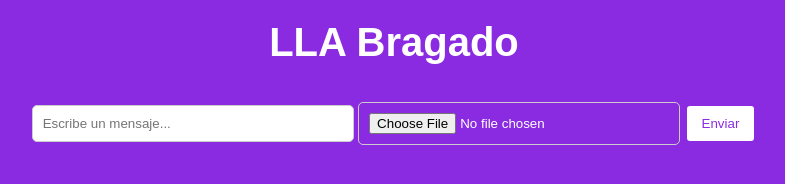
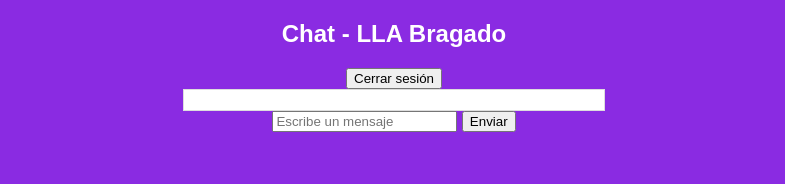
Before and after one commit to maxmoragas/chatprivado, a website: page chat.html in a window 1280 px wide. Shown: the whole page, without its empty margins (246-1031 px from the left). Drawn offline with Linux system fonts and the light colour scheme; no server answers.

Commit message:
Update chat.html

```diff
--- a/chat.html
+++ b/chat.html
@@ -3,20 +3,28 @@
 <head>
     <meta charset="UTF-8">
     <meta name="viewport" content="width=device-width, initial-scale=1.0">
-    <title>LLA Bragado - Chat</title>
-    <link rel="stylesheet" href="styles.css">
-    <link rel="icon" href="favicon.ico" type="image/x-icon">
+    <title>Chat - LLA Bragado</title>
+
+    <script src="https://www.gstatic.com/firebasejs/10.7.1/firebase-app.js"></script>
+    <script src="https://www.gstatic.com/firebasejs/10.7.1/firebase-auth.js"></script>
+    <script src="https://www.gstatic.com/firebasejs/10.7.1/firebase-database.js"></script>
+    <script src="firebaseConfig.js"></script>
+
+    <style>
+        body { font-family: Arial, sans-serif; text-align: center; background-color: rgb(138,43,226); }
+        h2 { color: white; }
+        #chatContainer { max-width: 400px; margin: auto; padding: 10px; border: 1px solid #ddd; background-color: white; }
+    </style>
 </head>
 <body>
-    <h1>LLA Bragado</h1>
+    <h2>Chat - LLA Bragado</h2>
 
-    <div id="chatContainer">
-        <div id="mensajes"></div>
-        <input type="text" id="mensaje" placeholder="Escribe un mensaje...">
-        <input type="file" id="imagen" accept="image/*">
-        <button id="enviar">Enviar</button>
-    </div>
+    <button onclick="logout()">Cerrar sesión</button>
 
-    <script type="module" src="./chat.js"></script>
+    <div id="chatContainer"></div>
+    <input type="text" id="messageInput" placeholder="Escribe un mensaje">
+    <button id="sendMessage">Enviar</button>
+
+    <script src="chat.js"></script>
 </body>
 </html>
```
